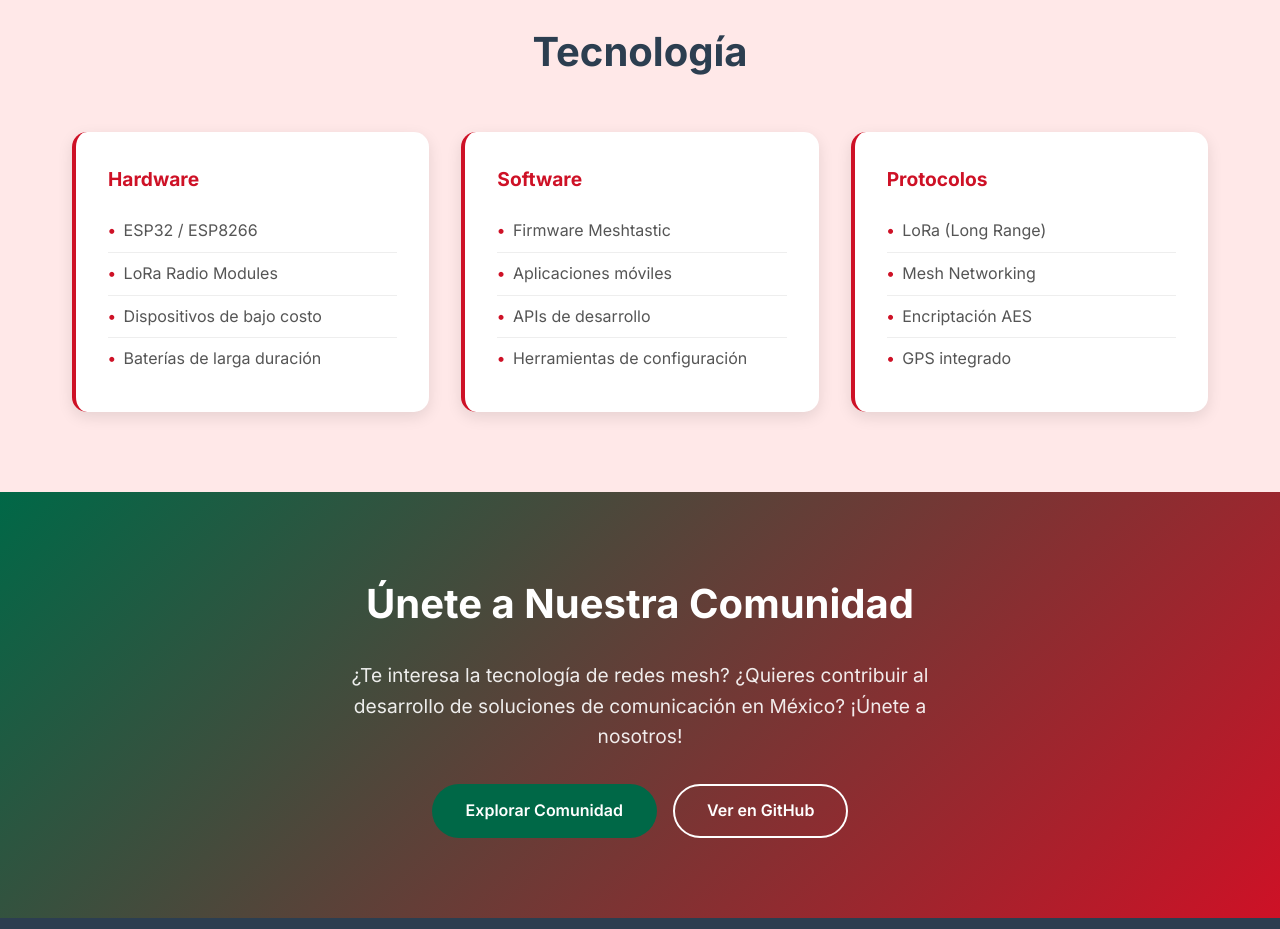
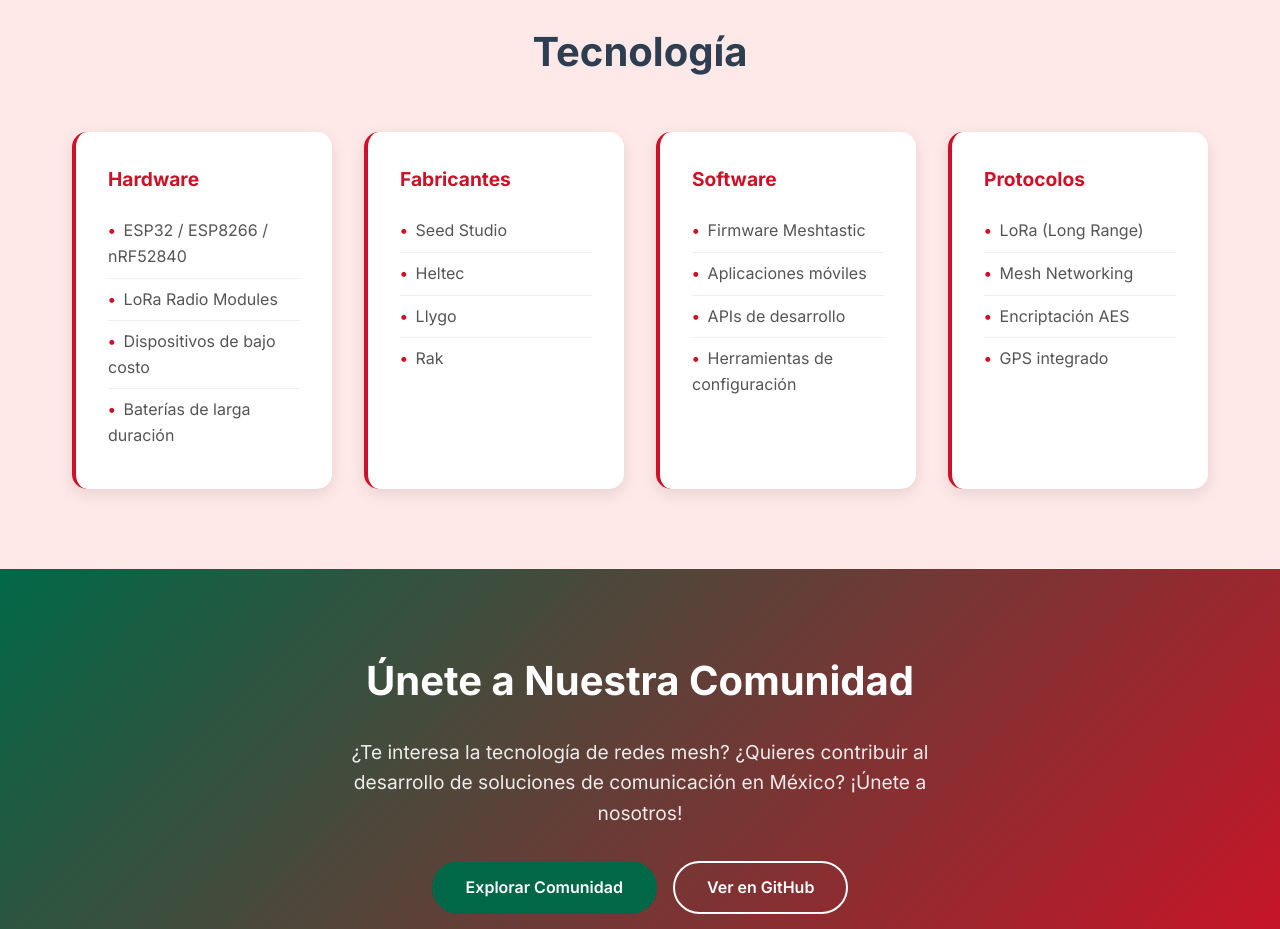
Before and after one commit to mastero101/meshtastic-mx, an Angular app: page /about in a window 1280 px wide. Shown: the part 1900-2829 px from the top of the page. Built offline with nearby package versions, Linux system fonts and the light colour scheme.

Commit message:
Actualiza el archivo .gitignore para incluir .vercel y modifica la sección de hardware en about.component.html para añadir nRF52840. Se agrega una nueva sección de fabricantes con sus respectivos elementos.

```diff
--- a/src/app/pages/about/about.component.html
+++ b/src/app/pages/about/about.component.html
@@ -108,10 +108,19 @@
         <div class="tech-item">
           <h4>Hardware</h4>
           <ul>
-            <li>ESP32 / ESP8266</li>
+            <li>ESP32 / ESP8266 / nRF52840</li>
             <li>LoRa Radio Modules</li>
             <li>Dispositivos de bajo costo</li>
             <li>Baterías de larga duración</li>
+          </ul>
+        </div>
+        <div class="tech-item">
+          <h4>Fabricantes</h4>
+          <ul>
+            <li>Seed Studio</li>
+            <li>Heltec</li>
+            <li>Llygo</li>
+            <li>Rak</li>
           </ul>
         </div>
         <div class="tech-item">
```
Also changed, not shown: 1 other file (tests, documents, lock files or other folders).
